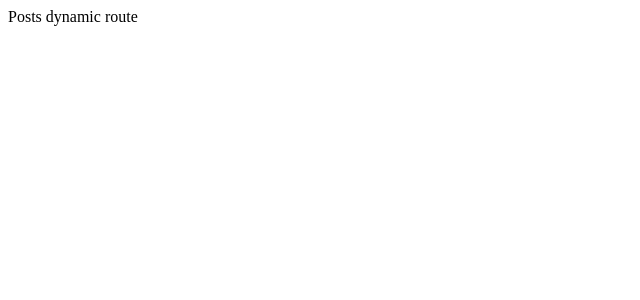
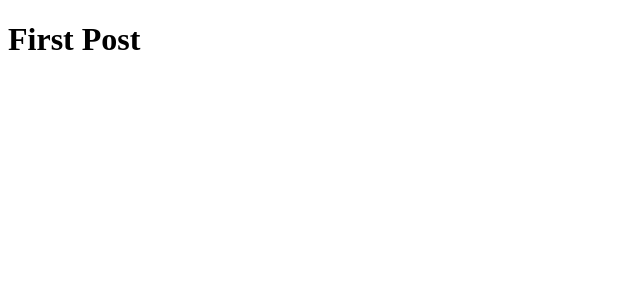
Before and after one commit to thinkocapo/sentry-next-vercel, a Next.js app: page /posts/first-post in a window 1280 px wide. Shown: the top 300 px of the page, without its empty margins (0-640 px from the left). Built offline with nearby package versions, Linux system fonts and the light colour scheme.

Commit message:
dynamic routes. posts

```diff
--- /dev/null
+++ b/pages/about.js
@@ -0,0 +1,5 @@
+function About() {
+    return <div>About</div>
+  }
+
+  export default About
--- a/pages/posts/[id].js
+++ b/pages/ghosts/[id].js
@@ -1,5 +1,5 @@
 function Post() {
-    return <div>Posts dynamic route</div>
+    return <div>Ghosts dynamic route</div>
   }
 
   export default Post
--- /dev/null
+++ b/pages/posts/first-post.js
@@ -0,0 +1,3 @@
+export default function FirstPost() {
+    return <h1>First Post</h1>
+  }
```
Also changed, not shown: pages/blog.js (added, +22 -0 lines).
